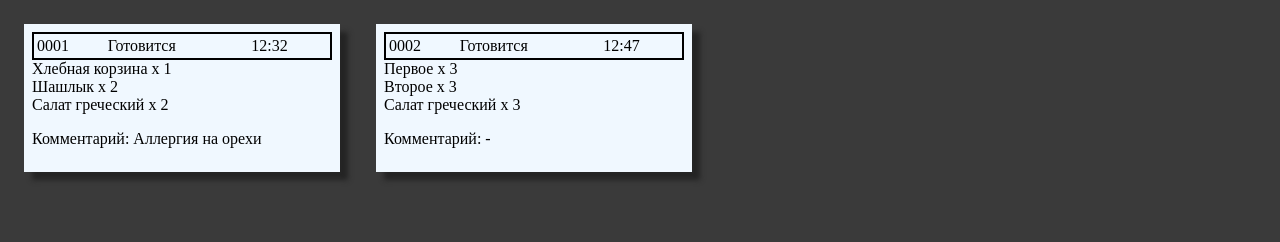
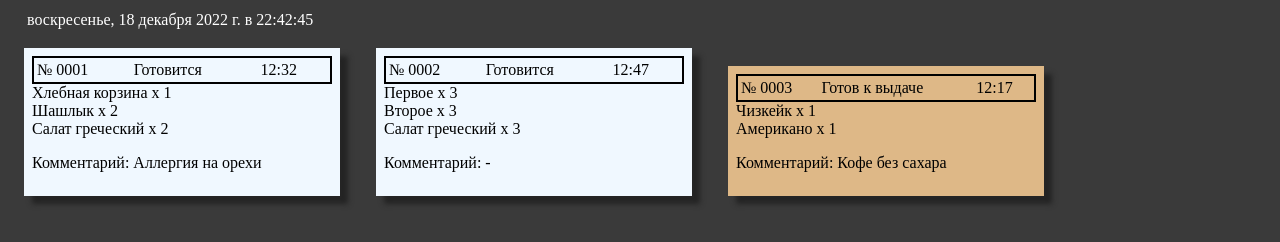
Before and after one commit to Mazer11/ResRec_web, a plain HTML site: page index.html in a window 1280 px wide. Drawn offline with Linux system fonts and the light colour scheme.

Commit message:
Added clocks and change color for ready state

```diff
--- a/index.html
+++ b/index.html
@@ -11,11 +11,19 @@
 
     <body>
         <!-- headder -->
+        <header>
+            <table>
+                <tr>
+                    <td id="header_date"></td>
+                </tr>
+            </table>
+        </header>
 
         <!-- Body with orders -->
         <div id="main"></div>
 
         <script src="static/scripts/index.js"></script>
+        <script>currentTime();</script>
     </body>
 
 </html>
--- a/static/scripts/index.js
+++ b/static/scripts/index.js
@@ -38,6 +38,22 @@ const orders = [
             }
         ],
         comment: '-',
+    },
+    {
+        id: '0003',
+        status: 'Готов к выдаче',
+        time: '12:17',
+        list: [
+            {
+                name: 'Чизкейк',
+                count: '1'
+            },
+            {
+                name: 'Американо',
+                count: '1'
+            }
+        ],
+        comment: 'Кофе без сахара',
     }
 ]
 
@@ -45,12 +61,18 @@ const $main = document.getElementById('main')
 
 orders.forEach( order => {
     let html = ''
+    let class_type = ''
+
+    if (order.status == 'Готов к выдаче')
+        class_type = `<div class="client_order_ready">`
+    else
+        class_type = `<div class="client_order">`
 
     html = `
-    <div class="client_order">
+    ${class_type}
         <table class="addBlackBorder">
             <tr>
-                <td>${order.id}</td>
+                <td>№ ${order.id}</td>
                 <td>${order.status}</td>
                 <td>${order.time}</td>
             </tr>
@@ -67,3 +89,20 @@ orders.forEach( order => {
     `
     $main.insertAdjacentHTML('beforeend', html)
 })
+
+
+
+function currentTime(){
+    var date_options = {
+        year: 'numeric',
+        month: 'long',
+        day: 'numeric',
+        weekday: 'long',
+        hour: 'numeric',
+        minute: 'numeric',
+        second: 'numeric'
+    }
+    var current_date = new Date()
+document.getElementById('header_date').innerHTML = current_date.toLocaleString("ru", date_options)
+setTimeout("currentTime()", 1000)
+}
--- a/static/styles/style.css
+++ b/static/styles/style.css
@@ -1,5 +1,10 @@
 body{
     background-color: #3A3A3A;
+}
+
+header{
+    padding-left: 16px;
+    padding-right: 16px;
 }
 
 .client_order{
@@ -12,7 +17,21 @@ body{
     box-shadow: 8px 8px 5px #242424;
 }
 
+.client_order_ready{
+    display: inline-block;
+    width: 300px;
+    height: auto;
+    background-color: burlywood;
+    padding: 8px;
+    margin: 16px;
+    box-shadow: 8px 8px 5px #242424;
+}
+
 .addBlackBorder{
     border: 2px solid black;
     width: 300px;
 }
+
+#header_date{
+    color: #fff;
+}
```
